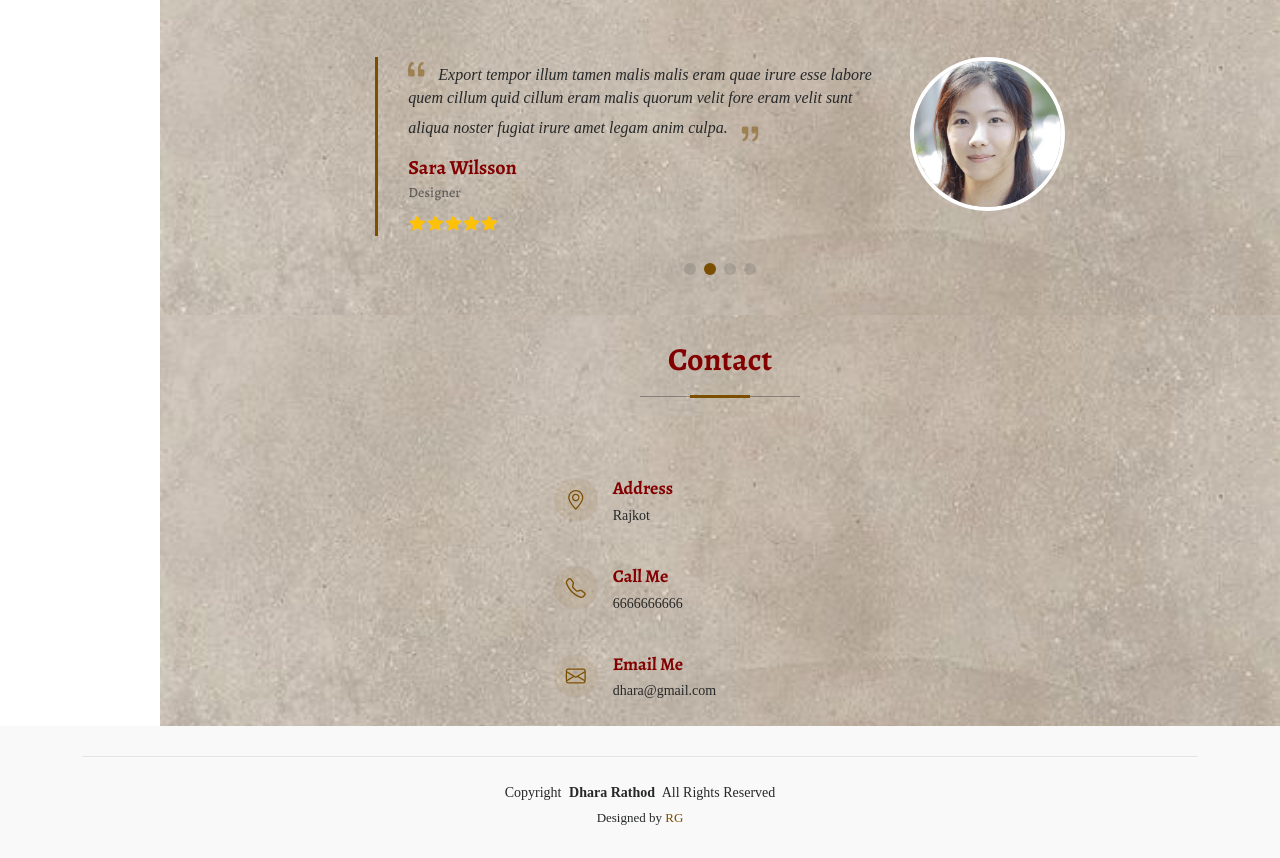
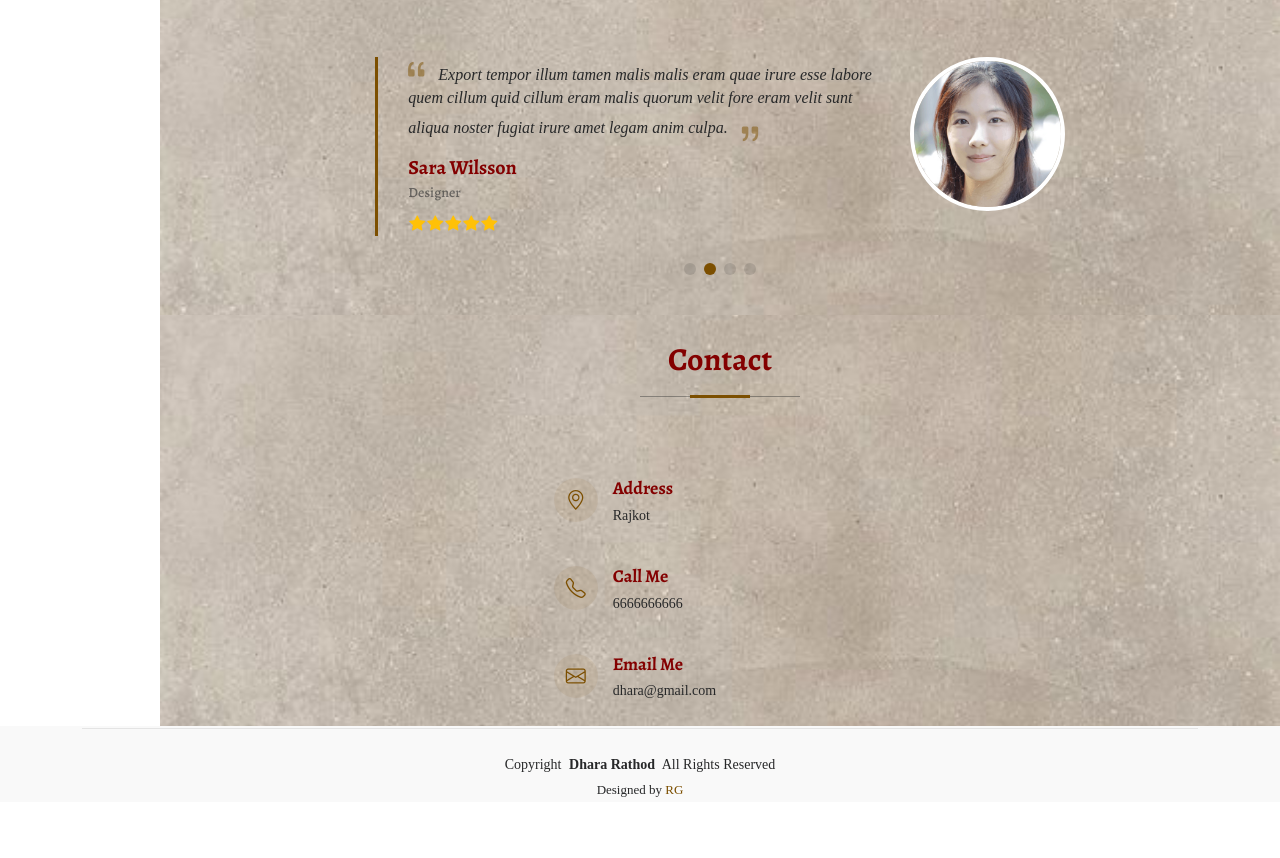
Before and after one commit to DigitalWorld7/Dhara-Rathod-Portfolio, a plain HTML site: page index.html in a window 1280 px wide. Shown: the part 4308-5166 px from the top of the page. After the commit the page ends 5110 px from the top, so only its background shows below. Drawn offline with nearby package versions, Linux system fonts and the light colour scheme; a web font is replaced by a local one.

Commit message:
Add files via upload

```diff
--- a/assets/css/main.css
+++ b/assets/css/main.css
@@ -299,7 +299,7 @@ h6 {
   background-color: var(--background-color);
   font-size: 14px;
   text-align: center;
-  padding: 30px 0;
+  padding: 2px 0;
   position: relative;
 }
 
```
